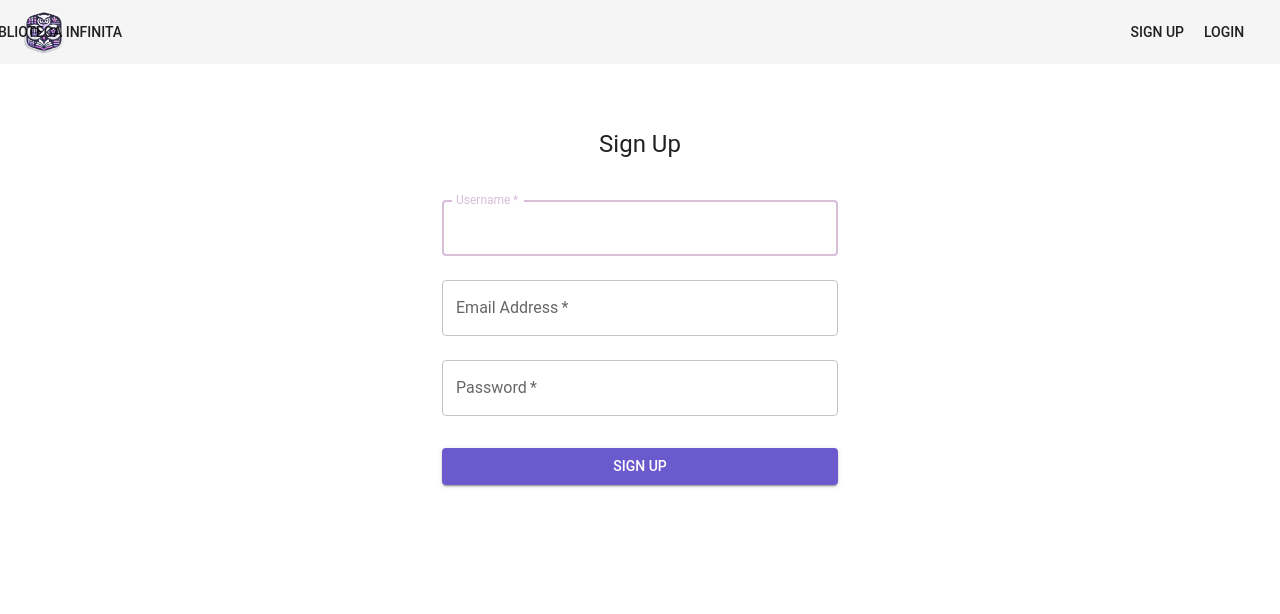
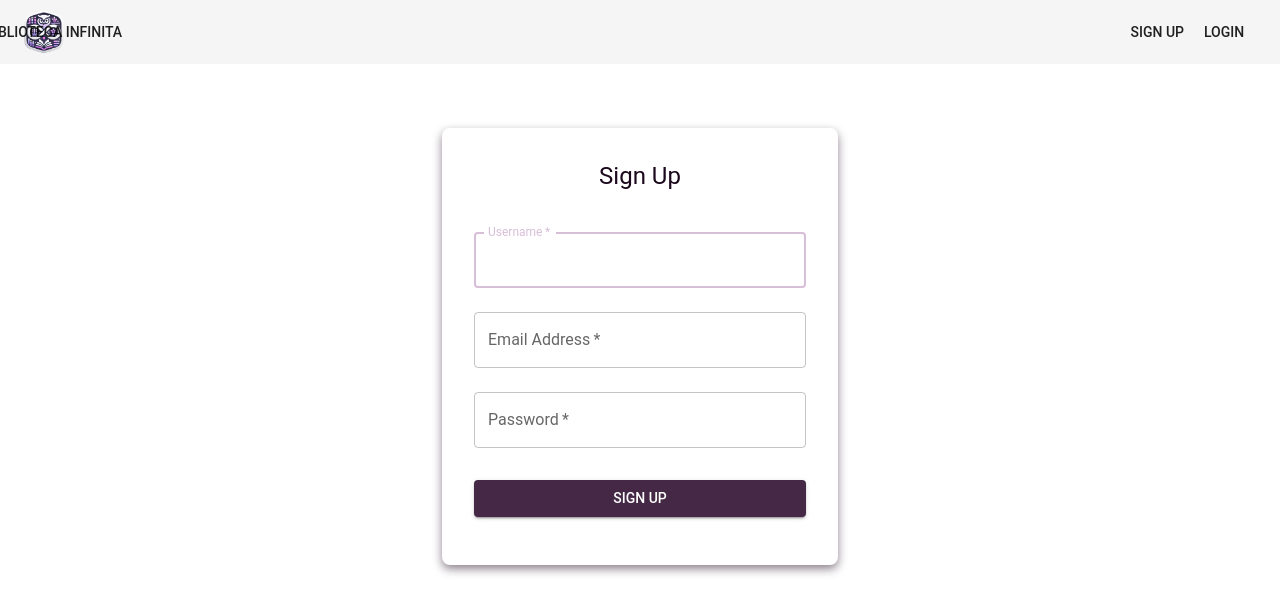
Before and after one commit to RoseRossi/infinite-lib, a React (Create React App) app in the folder frontend/: page /signup in a window 1280 px wide. Shown: the top 614 px of the page. Built offline with nearby package versions, Linux system fonts and the light colour scheme.

Commit message:
front changes

```diff
--- a/frontend/src/components/Login.jsx
+++ b/frontend/src/components/Login.jsx
@@ -72,9 +72,13 @@ export default function Login({ setIsAuthenticated }) {
         <Box
           sx={{
             marginTop: 8,
+            padding: 4,
             display: 'flex',
             flexDirection: 'column',
             alignItems: 'center',
+            backgroundColor: 'white',
+            borderRadius: 2,
+            boxShadow: '0px 4px 10px rgba(28, 8, 28, 0.5)',
           }}
         >
           <Typography component="h1" variant="h5">
@@ -110,7 +114,7 @@ export default function Login({ setIsAuthenticated }) {
               fullWidth
               variant="contained"
               color="secondary"
-              sx={{ mt: 3, mb: 2 }}
+              sx={{ mt: 3, mb: 2, backgroundColor: '#452845', '&:hover': { backgroundColor: '#2b0f2b'} }}
             >
               Login
             </Button>
--- a/frontend/src/components/SignUp.jsx
+++ b/frontend/src/components/SignUp.jsx
@@ -62,12 +62,16 @@ export default function SignUp() {
           <Box
             sx={{
               marginTop: 8,
+              padding: 4,
               display: 'flex',
               flexDirection: 'column',
               alignItems: 'center',
+              backgroundColor: 'white',
+              borderRadius: 2,
+              boxShadow: '0px 4px 10px rgba(28, 8, 28, 0.5)',
             }}
           >
-          <Typography component="h1" variant="h5">
+          <Typography component="h1" variant="h5" sx= {{ color: '#1c081c'}}>
             Sign Up
           </Typography>
           <Box component="form" onSubmit={handleSubmit} sx={{ mt: 3 }}>
@@ -111,7 +115,7 @@ export default function SignUp() {
               fullWidth
               variant="contained"
               color="secondary"
-              sx={{ mt: 3, mb: 2 }}
+              sx={{ mt: 3, mb: 2, backgroundColor: '#452845', '&:hover': { backgroundColor: '#2b0f2b' } }}
             >
               Sign Up
             </Button>
```
Lines whose indentation alone changed are shown as unchanged.
